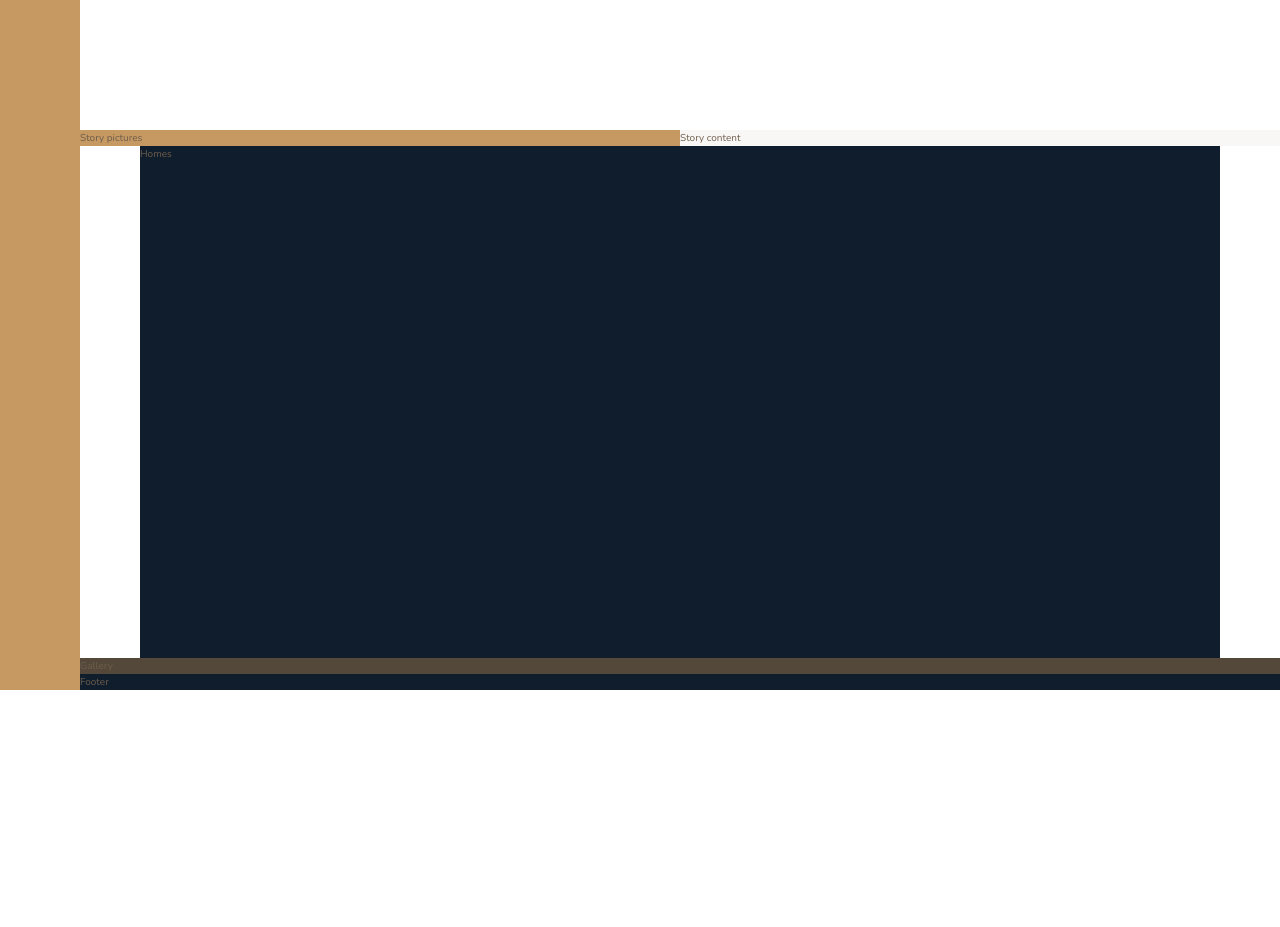
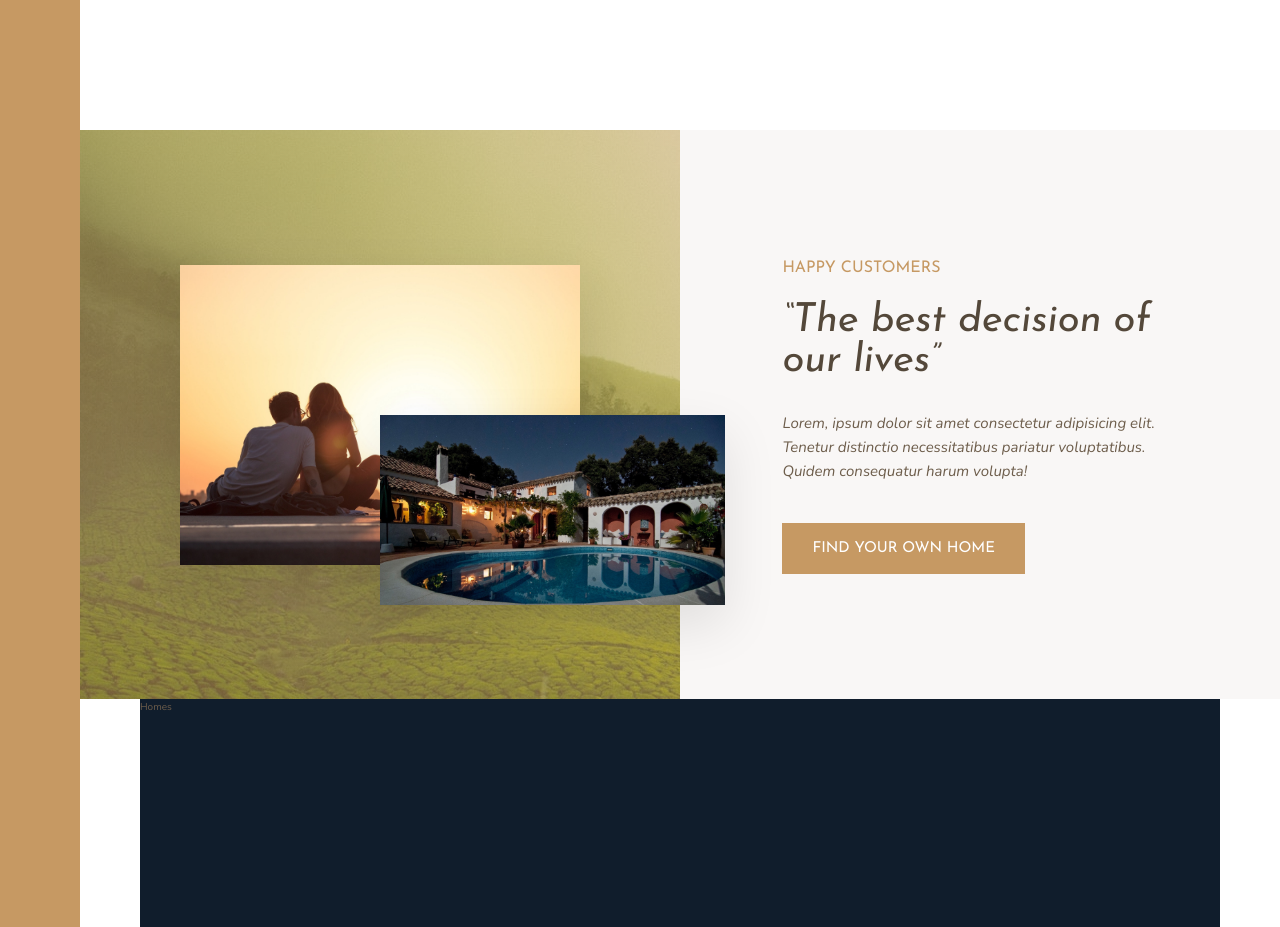
Before and after one commit to plamena-petkova/Nexter-Grid, a website: page index.html in a window 1280 px wide. Shown: the part 1320-2247 px from the top of the page. Before the commit the page ends 2010 px from the top, so only its background shows below. Drawn offline with nearby package versions, Linux system fonts and the light colour scheme.

Commit message:
Story section done

```diff
--- a/index.html
+++ b/index.html
@@ -85,8 +85,20 @@
         </p>
       </div>
     </section>
-    <div class="story__pictures">Story pictures</div>
-    <div class="story__content">Story content</div>
+    <div class="story__pictures">
+      <img src="/img/story-1.jpeg" alt="Couple with new house" class="story__img--1">
+      <img src="/img/story-2.jpeg" alt="New house" class="story__img--2">
+    </div>
+    <div class="story__content">
+      <h3 class="heading-3 mb-sm">Happy customers</h3>
+      <h2 class="heading-2 heading-2--dark mb-md">&ldquo;The best decision of our lives&rdquo;</h2>
+      <p class="story__text">
+        Lorem, ipsum dolor sit amet consectetur adipisicing elit. Tenetur
+        distinctio necessitatibus pariatur voluptatibus. Quidem consequatur
+        harum volupta!
+      </p>
+      <button class="btn">Find your own home</button>
+    </div>
     <section class="homes">Homes</section>
     <section class="gallery">Gallery</section>
     <footer class="footer">Footer</footer>
--- a/sass/_story.scss
+++ b/sass/_story.scss
@@ -2,10 +2,50 @@
     &__pictures {
         background-color: $color-primary;
         grid-column: full-start / col-end 4;
+        background-image: linear-gradient(rgba($color-primary, .5), rgba($color-primary, .5)), url("/img/back.jpg");
+
+        display: grid;
+        grid-template-rows: repeat(6, 1fr);
+        grid-template-columns: repeat(6, 1fr);
+        align-items: center;
+    }
+
+    &__img--1 {
+        width: 100%;
+        grid-row: 2 / 6;
+        grid-column: 2 / 6;
+        box-shadow: 0 2rem 5rem rgba( #000, .1);
+    }
+
+    &__img--2 {
+        width: 115%;
+        grid-row: 4 / 6;
+        grid-column: 4 / 7;
+        z-index: 20;
+        box-shadow: 0 2rem 5rem rgba( #000, .1);
     }
 
     &__content {
         background-color: $color-grey-light-1;
         grid-column: col-start 5 / full-end;
+
+        padding: 6rem 8vw;
+
+        display: flex;
+        flex-direction: column;
+        justify-content: center;
+        align-items: flex-start;
+
+        /*
+        display: grid;
+        align-content: center;
+        justify-content: start;
+        */
+    }
+
+    &__text {
+        font-size: 1.5rem;
+        font-style: italic;
+        margin-bottom: 4rem;
     }
 }
--- a/sass/_typography.scss
+++ b/sass/_typography.scss
@@ -9,10 +9,24 @@
 
 .heading-2 {
     @extend %heading;
+    font-size: 4rem;
+    font-style: italic;
+    line-height: 1;
+
+    &--dark {
+        color: $color-grey-dark-1;
+    }
+
+    &--light {
+        color: $color-grey-light-1;
+    }
 }
 
 .heading-3 {
     @extend %heading;
+    font-size: 1.6rem;
+    color: $color-primary;
+    text-transform: uppercase;
 }
 
 .heading-4 {
@@ -27,3 +41,37 @@
         color: $color-grey-light-1;
     }
 }
+
+.btn{
+    background-color: $color-primary;
+    color: #fff;
+    border: none;
+    border-radius: 0;
+    font-family: $font-display;
+    font-size: 1.5rem;
+    text-transform: uppercase;
+    padding: 1.8rem 3rem;
+    cursor: pointer;
+    transition: all .2s;
+
+    &:hover {
+        background-color: $color-primary-dark;
+
+    }
+}
+
+.mb-sm {
+    margin-bottom: 2rem;
+}
+
+.mb-md {
+    margin-bottom: 3rem;
+}
+
+.mb-lg {
+    margin-bottom: 4rem;
+}
+
+.mb-hg {
+    margin-bottom: 8rem;
+}
```
Also changed, not shown: css/style.css.
